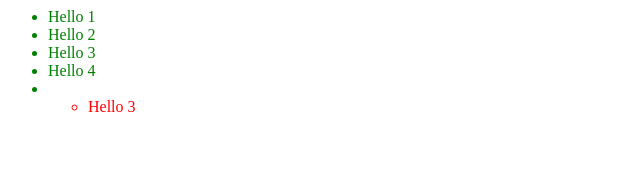
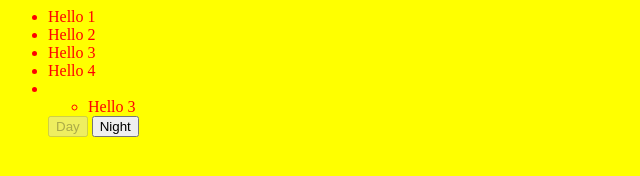
Before and after one commit to Partysun/jquery-tut, a plain HTML site: page index.html in a window 1280 px wide. Shown: the whole page, without its empty margins (0-640 px from the left). Drawn offline with nearby package versions, Linux system fonts and the light colour scheme.

Commit message:
4 tutorial done

```diff
--- /dev/null
+++ b/day.css
@@ -0,0 +1,3 @@
+body {
+  background: yellow;
+}
--- a/index.html
+++ b/index.html
@@ -2,15 +2,28 @@
 <head>
   <title>JQuery Tutorial #3</title>
   <script src="https://ajax.googleapis.com/ajax/libs/jquery/1.7.1/jquery.js"></script>
+  <link rel="stylesheet" href="day.css">
   <style>
     ul li {color: red;}
     .active {color: green;}
   </style>
   <script>
     $(function(){
-      $('ul.active').children('li').addClass('active');
-      console.log($('li').closest('ul.active'));
-    });
+
+      link=$('link');
+      $('button').first().attr('disabled', 'disabled');
+      $('button').click(
+      function(){
+        $this = $(this);
+        stylesheet = $this.data('css');
+        link.attr('href', stylesheet+'.css');
+        $this
+        .siblings('button')
+        .removeAttr('disabled')
+        .end()
+        .attr('disabled', 'disabled');
+      }
+    )});
   </script>
 </head>
 <body>
@@ -25,7 +38,9 @@
         Hello 3
       </li>
     </ul>
-  </li>
+    </li>
+  <button data-css="day"  >Day</button>
+  <button data-css="night" >Night</button>
 </ul>
 </body>
 </html>
--- /dev/null
+++ b/night.css
@@ -0,0 +1,4 @@
+body {
+  background: black;
+  color: white;
+}
```
